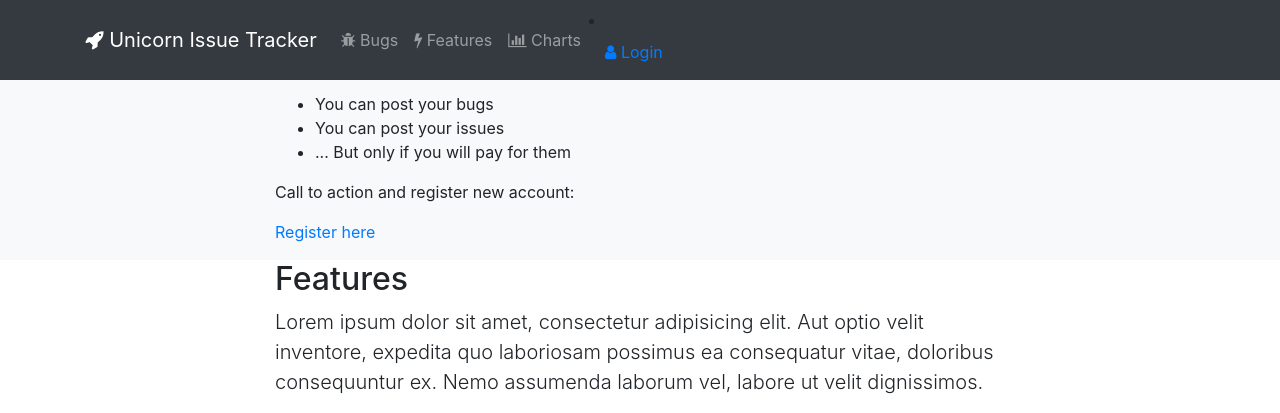
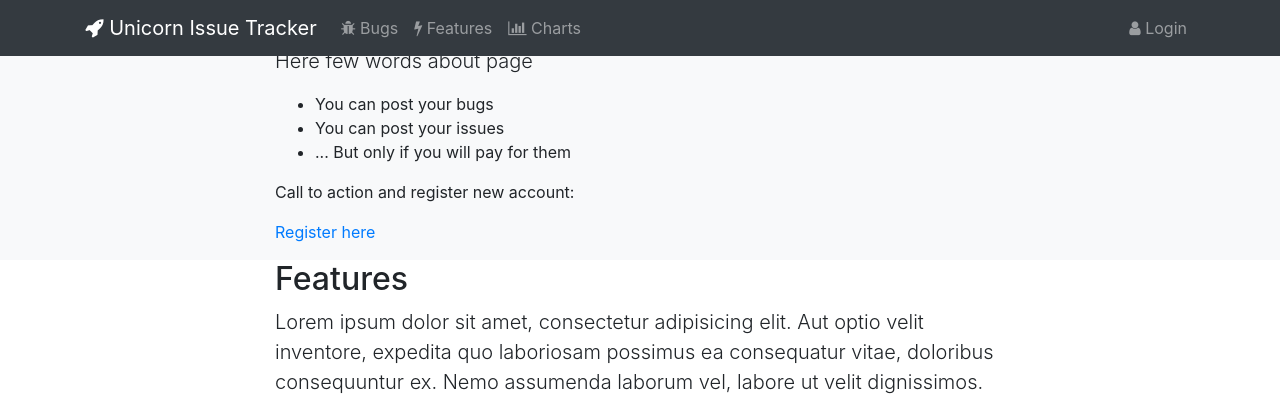
Before and after one commit to Migacz85/django_app, a Django app: page / in a window 1280 px wide. Shown: the top 413 px of the page. Run offline with Django 3.2, Linux system fonts and the light colour scheme; some libraries are stand-ins or nearby versions.

Commit message:
Fix navigation header for correctly showing nav items

```diff
--- a/templates/navigation.html
+++ b/templates/navigation.html
@@ -26,6 +26,7 @@
           </a>
         </li>
       </ul>
+
       {% if user.is_authenticated %}
       <ul class="navbar-nav ml-auto">
         <li class="nav-item">
@@ -40,7 +41,9 @@
             Profile
           </a>
         </li>
+      </ul>
         {% else %}
+      <ul class="navbar-nav ml-auto">
         <li class="nav-item">
           <a class="nav-link" href="{% url 'login' %}">
             <i class="fa fa-user"></i>
```
Also changed, not shown: bugs/migrations/0005_auto_20190407_1817.py (added), bugs/migrations/0006_auto_20190408_1129.py (added), bugs/migrations/0007_auto_20190408_1130.py (added).
